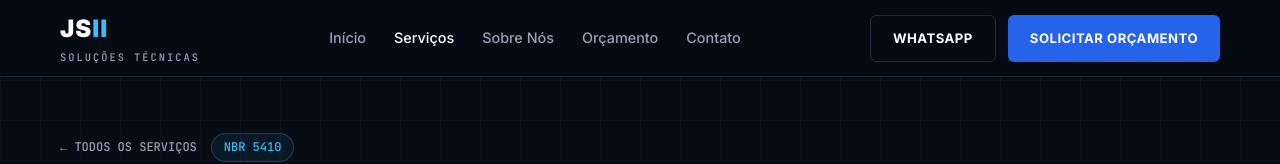
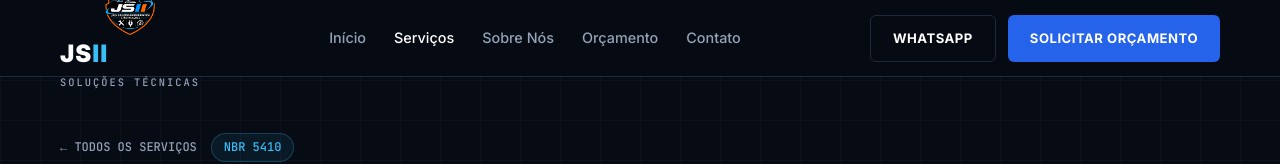
Before and after one commit to JackBHz/JSII-Solucoes, a plain HTML site: page instalacoes.html in a window 1280 px wide. Shown: the top 164 px of the page. Drawn offline with Linux system fonts and the light colour scheme.

Commit message:
Update logo link and structure in instalacoes.html

```diff
--- a/instalacoes.html
+++ b/instalacoes.html
@@ -422,9 +422,12 @@
   <!-- NAVBAR -->
   <header>
     <div class="container nav-wrapper">
-      <a href="index.html" class="logo">
-        <span class="logo-title">JS<span>II</span></span>
-        <span class="logo-sub">Soluções Técnicas</span>
+      <a href="#inicio" class="logo">
+        <img src="Logo.png" alt="Logo JSII" style="height: 50px; width: auto; object-fit: contain;">
+        <div style="display: flex; flex-direction: column;">
+          <span class="logo-title">JS<span>II</span></span>
+          <span class="logo-sub">Soluções Técnicas</span>
+        </div>
       </a>
 
       <nav>
```
